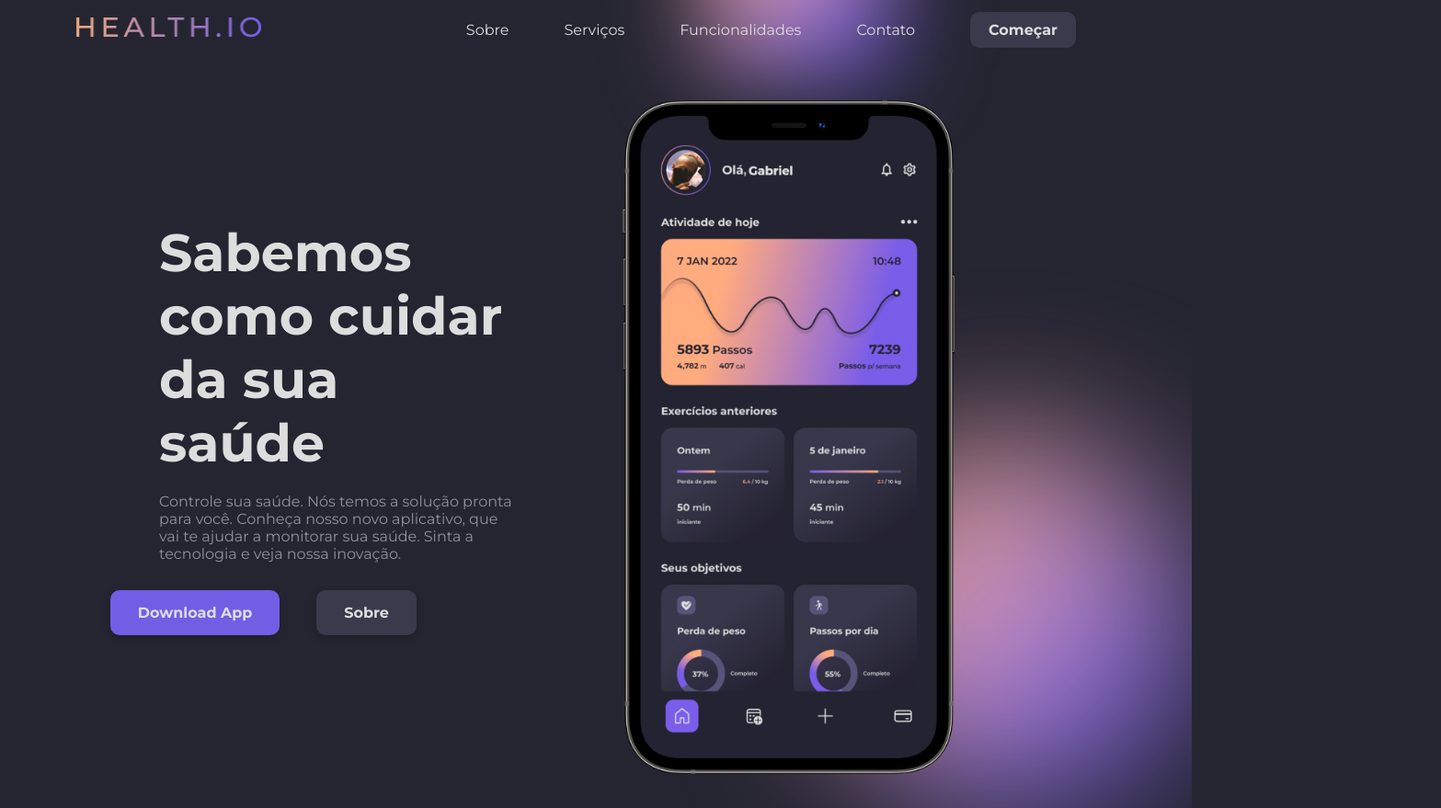
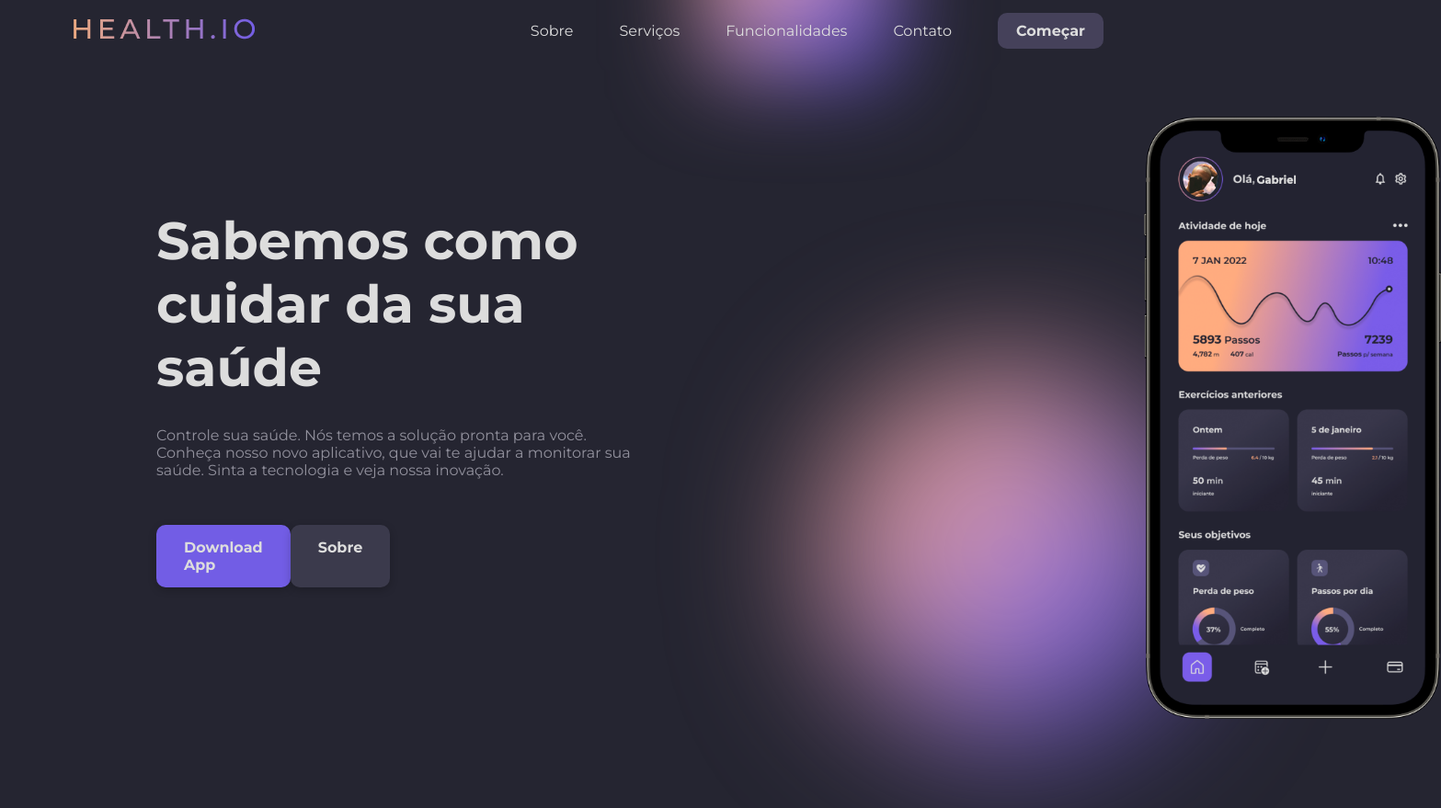
Before and after one commit to gabriel-suela/HealthioLanding, a plain HTML site: page index.html in a window 1280 px wide. Shown: the top 879 px of the page at 92% size, 1567 px wide, since content can reach past the window. Drawn offline with Linux system fonts and the light colour scheme.

Commit message:
primeiro commit

```diff
--- a/index.html
+++ b/index.html
@@ -25,12 +25,10 @@
             <li><a href="#" id="btn">Começar</a></li>
 
             </ul>
-            <div class="small-circle"></div>
-            <img src="img/app-home.png" alt="">
-
-
+                <div class="small-circle"></div>
         </div> <!--Fim Navbar-->
         </nav> <!--Fim Header-->
+
 
     </header>
 
@@ -40,11 +38,14 @@
             <h1>Sabemos como cuidar da sua saúde</h1>
             <p>Controle sua saúde. Nós temos a solução pronta para você. Conheça nosso novo aplicativo, que vai te ajudar a monitorar sua saúde. Sinta a tecnologia e veja nossa inovação.</p>
 
-            <div class="botoes"><a href="#">Download App</a> <a href="#" id="sobre">Sobre</a>
+            <div class="botoes">
+                <a href="#">Download App</a>
+                <a href="#" id="sobre">Sobre</a>
             </div>
+
+        </div>
+            <img src="img/app-home.png" alt="">
             <div class="big-circle"></div>
-        </div>
-
     </section>
 
     <section class="container-3">
--- a/style.css
+++ b/style.css
@@ -19,33 +19,40 @@ nav {
     justify-content: space-between;
 }
 
+nav {
+    display: flex;
+    justify-content: space-between;
+    align-items: center;
+    margin: 20px 80px;]
+
+}
+
+.navbar {
+    display: flex;
+    text-decoration: none;
+}
+
+.navbar li{
+    list-style: none;
+}
+
+.navbar a {
+    color: #dddddd;
+    text-decoration: none;
+    margin-right: 50px;
+}
+
+.navbar a:hover{
+    color:#725DE5;
+}
 
 
-
-.logo img{
-    width: 202px;
-    position: absolute;
-    left: 83px;
-    top: 18px;
-}
-
-.menu ul{
-    list-style: none;
-    display: flex;
-    position: relative;
-    top: 23px;
-    right: 80px;
-}
-
-.menu li a{
-    text-decoration: none;
-    color: #DDDDDD;
-    margin: 30px;
-    font-size: 16px;
-}
-
-.menu a:hover {
-    color:#725DE5;
+nav #btn {
+    margin-right: 0;
+    background-color: #45415A;
+    padding: 10px 20px;
+    border-radius: 10px;
+    font-weight: 700;
 }
 
 .small-circle {
@@ -60,10 +67,10 @@ nav {
     top: -15%;
 }
 
-.menu img{
-    width: 50%;
-    margin-left: 120px;
-    margin-top: 90px;
+.container-2 img{
+    width: 408px;
+    height: 655px;
+    margin-right: 80px;
     object-fit: contain;
 }
 
@@ -89,31 +96,31 @@ nav {
 }
 
 .container-2 {
-    width: 100%;
-    position: absolute;
-    top: 30%
+    display:flex;
+    margin: 80px 170px 0 170px;
 }
 
 
 .container-2 h1{
-    width: 30%;
+    width: 50%;
     color: #DDDDDD;
     font-weight: bold;
     font-size: 57px;
-    margin-left: 173px;
+    margin: 100px 0 30px 0;
+}
+
+.container-2 p{
+    word-wrap: break-word;
+    color: #92919D;
+    width: 50%;
     padding-bottom: 20px;
 }
 
-.container-2 p{
-    color: #92919D;
-    width: 30%;
-    margin-left: 173px;
-    padding-bottom: 10px;
-}
-
 .botoes {
-    width: 30%;
+    margin-top: 30px;
     display: flex;
+    justify-content:space-between;
+    margin-right: 820px;
     transition: 3s;
 }
 
@@ -122,9 +129,6 @@ nav {
 }
 
 .container-2 a{
-  margin: 20px;
-  position: relative;
-  left: 26%;
   text-decoration: none;
   font-weight: bold;
   color:#DDDDDD;
```
